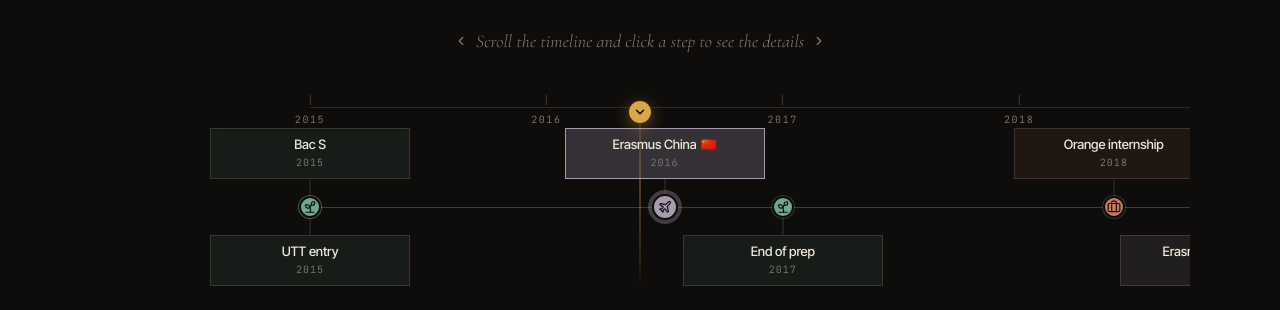
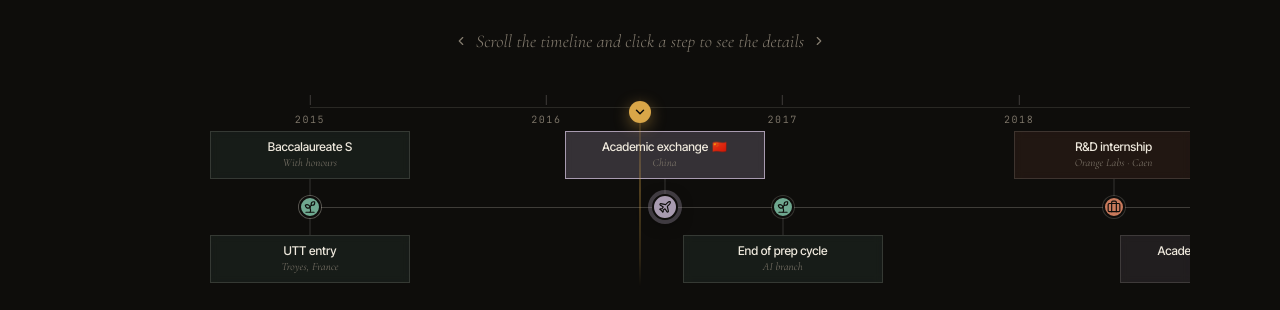
Before and after one commit to Mappiou/portfolio, a React (Vite) app: page /en in a window 1280 px wide. Shown: the part 6900-7210 px from the top of the page. Built offline with nearby package versions, Linux system fonts and the light colour scheme.

Commit message:
feat(education): contextual 2-line cards (type + location/employer) replacing year

```diff
--- a/src/components/sections/EducationSection.tsx
+++ b/src/components/sections/EducationSection.tsx
@@ -506,19 +506,18 @@ export function EducationSection() {
 
 function CardBody({ entry, lang }: { entry: Education; lang: Language }) {
   const label = entry.shortTitle?.[lang] ?? entry.title[lang];
-  const year = Math.floor(entry.year);
+  const subtitle = entry.shortSubtitle?.[lang];
   return (
     <>
       <p
         style={{
           fontFamily: tokens.fontBody,
           fontWeight: 500,
-          fontSize: 13,
+          fontSize: 12,
           lineHeight: 1.2,
-          letterSpacing: "-0.01em",
+          letterSpacing: "-0.005em",
           color: palette.textPrimary,
           margin: 0,
-          whiteSpace: "normal",
         }}
       >
         {label}
@@ -528,17 +527,20 @@ function CardBody({ entry, lang }: { entry: Education; lang: Language }) {
           </span>
         )}
       </p>
+      {subtitle && (
         <p
           style={{
-          fontFamily: tokens.fontMono,
-          fontSize: 10,
-          letterSpacing: "0.1em",
+            fontFamily: tokens.fontTitle,
+            fontStyle: "italic",
+            fontSize: 11,
+            lineHeight: 1.25,
             color: palette.textSecondary,
             marginTop: 2,
           }}
         >
-        {year}
+          {subtitle}
         </p>
+      )}
     </>
   );
 }
--- a/src/data/education.ts
+++ b/src/data/education.ts
@@ -10,7 +10,8 @@ export const education: Education[] = [
       en: "French baccalaureate (S) — with honours",
       es: "Bachillerato S — con mención",
     },
-    shortTitle: { fr: "Bac S", en: "Bac S", es: "Bac S" },
+    shortTitle: { fr: "Baccalauréat S", en: "Baccalaureate S", es: "Bachillerato S" },
+    shortSubtitle: { fr: "Mention Bien", en: "With honours", es: "Con mención" },
     school: { fr: "Lycée", en: "High school", es: "Instituto" },
     location: { fr: "France", en: "France", es: "Francia" },
     period: { fr: "2015 · mention Bien", en: "2015 · with honours", es: "2015 · con mención" },
@@ -35,6 +36,7 @@ export const education: Education[] = [
       es: "Ingreso en la UTT",
     },
     shortTitle: { fr: "Entrée UTT", en: "UTT entry", es: "Ingreso UTT" },
+    shortSubtitle: { fr: "Troyes, France", en: "Troyes, France", es: "Troyes, Francia" },
     school: {
       fr: "UTT — Université de Technologie de Troyes",
       en: "UTT — Troyes University of Technology",
@@ -66,7 +68,8 @@ export const education: Education[] = [
       en: "R&D internship — Orange Labs",
       es: "Prácticas I+D — Orange Labs",
     },
-    shortTitle: { fr: "Stage Orange", en: "Orange internship", es: "Prácticas Orange" },
+    shortTitle: { fr: "Stage R&D", en: "R&D internship", es: "Prácticas I+D" },
+    shortSubtitle: { fr: "Orange Labs · Caen", en: "Orange Labs · Caen", es: "Orange Labs · Caen" },
     school: { fr: "Orange Labs", en: "Orange Labs", es: "Orange Labs" },
     location: { fr: "Caen, France", en: "Caen, France", es: "Caen, Francia" },
     period: {
@@ -94,7 +97,12 @@ export const education: Education[] = [
       en: "Academic exchange — Canada",
       es: "Intercambio universitario — Canadá",
     },
-    shortTitle: { fr: "Erasmus Canada", en: "Erasmus Canada", es: "Erasmus Canadá" },
+    shortTitle: {
+      fr: "Échange universitaire",
+      en: "Academic exchange",
+      es: "Intercambio universitario",
+    },
+    shortSubtitle: { fr: "Canada", en: "Canada", es: "Canadá" },
     school: {
       fr: "Université canadienne · échange UTT",
       en: "Canadian university · UTT exchange",
@@ -127,7 +135,12 @@ export const education: Education[] = [
       en: "AI Research internship — Aubay",
       es: "Prácticas Investigación IA — Aubay",
     },
-    shortTitle: { fr: "Stage Aubay", en: "Aubay internship", es: "Prácticas Aubay" },
+    shortTitle: {
+      fr: "Stage Recherche IA",
+      en: "AI Research internship",
+      es: "Prácticas Investigación IA",
+    },
+    shortSubtitle: { fr: "Aubay · Paris", en: "Aubay · Paris", es: "Aubay · París" },
     school: { fr: "Aubay", en: "Aubay", es: "Aubay" },
     location: { fr: "Paris, France", en: "Paris, France", es: "París, Francia" },
     period: {
@@ -155,7 +168,12 @@ export const education: Education[] = [
       en: "End of integrated prep cycle",
       es: "Fin del ciclo preparatorio",
     },
-    shortTitle: { fr: "Fin prépa", en: "End of prep", es: "Fin preparación" },
+    shortTitle: {
+      fr: "Fin prépa intégrée",
+      en: "End of prep cycle",
+      es: "Fin del ciclo preparatorio",
+    },
+    shortSubtitle: { fr: "Branche IA", en: "AI branch", es: "Rama IA" },
     school: {
       fr: "UTT — Université de Technologie de Troyes",
       en: "UTT — Troyes University of Technology",
@@ -187,7 +205,12 @@ export const education: Education[] = [
       en: "Academic exchange — China",
       es: "Intercambio universitario — China",
     },
-    shortTitle: { fr: "Erasmus Chine", en: "Erasmus China", es: "Erasmus China" },
+    shortTitle: {
+      fr: "Échange universitaire",
+      en: "Academic exchange",
+      es: "Intercambio universitario",
+    },
+    shortSubtitle: { fr: "Chine", en: "China", es: "China" },
     school: {
       fr: "Université chinoise · échange UTT",
       en: "Chinese university · UTT exchange",
@@ -220,7 +243,12 @@ export const education: Education[] = [
       en: "Engineering Degree — Computer Science & IS",
       es: "Título de Ingeniero — Informática & SI",
     },
-    shortTitle: { fr: "Diplôme ingénieur", en: "Engineering degree", es: "Título ingeniero" },
+    shortTitle: { fr: "Diplôme ingénieur", en: "Engineering degree", es: "Título de ingeniero" },
+    shortSubtitle: {
+      fr: "UTT · Informatique & IA",
+      en: "UTT · Computer Science & AI",
+      es: "UTT · Informática e IA",
+    },
     school: {
       fr: "UTT — Université de Technologie de Troyes",
       en: "UTT — Troyes University of Technology",
@@ -248,7 +276,16 @@ export const education: Education[] = [
       en: "Data / Blockchain internship — Capgemini",
       es: "Prácticas Data / Blockchain — Capgemini",
     },
-    shortTitle: { fr: "Stage Capgemini", en: "Capgemini internship", es: "Prácticas Capgemini" },
+    shortTitle: {
+      fr: "Stage Data/Blockchain",
+      en: "Data/Blockchain internship",
+      es: "Prácticas Data/Blockchain",
+    },
+    shortSubtitle: {
+      fr: "Capgemini · Toulouse",
+      en: "Capgemini · Toulouse",
+      es: "Capgemini · Toulouse",
+    },
     school: { fr: "Capgemini", en: "Capgemini", es: "Capgemini" },
     location: { fr: "Toulouse, France", en: "Toulouse, France", es: "Toulouse, Francia" },
     period: {
@@ -276,7 +313,12 @@ export const education: Education[] = [
       en: "Master's degree in Cybersecurity",
       es: "Máster en Ciberseguridad",
     },
-    shortTitle: { fr: "Master cyber", en: "Master cyber", es: "Máster ciber" },
+    shortTitle: {
+      fr: "Master Cybersécurité",
+      en: "Master in Cybersecurity",
+      es: "Máster en Ciberseguridad",
+    },
+    shortSubtitle: { fr: "UTT · Troyes", en: "UTT · Troyes", es: "UTT · Troyes" },
     school: {
       fr: "UTT — Université de Technologie de Troyes",
       en: "UTT — Troyes University of Technology",
@@ -308,7 +350,8 @@ export const education: Education[] = [
       en: "Data Scientist — Lincoln (Orange chatbot)",
       es: "Data Scientist — Lincoln (chatbot Orange)",
     },
-    shortTitle: { fr: "Lincoln", en: "Lincoln", es: "Lincoln" },
+    shortTitle: { fr: "Data Scientist", en: "Data Scientist", es: "Data Scientist" },
+    shortSubtitle: { fr: "Lincoln · Paris", en: "Lincoln · Paris", es: "Lincoln · París" },
     school: { fr: "Lincoln", en: "Lincoln", es: "Lincoln" },
     location: { fr: "Paris, France", en: "Paris, France", es: "París, Francia" },
     period: {
@@ -343,7 +386,12 @@ export const education: Education[] = [
       en: "Year-long trip — Americas & Asia",
       es: "Viaje de un año — Américas y Asia",
     },
-    shortTitle: { fr: "Voyage", en: "Trip", es: "Viaje" },
+    shortTitle: { fr: "Voyage sabbatique", en: "Sabbatical trip", es: "Viaje sabático" },
+    shortSubtitle: {
+      fr: "Amérique latine + Asie",
+      en: "Latin America + Asia",
+      es: "América Latina + Asia",
+    },
     school: { fr: "Sabbatique", en: "Sabbatical", es: "Sabático" },
     location: { fr: "Tour du monde", en: "Round the world", es: "Vuelta al mundo" },
     period: {
@@ -376,7 +424,12 @@ export const education: Education[] = [
       en: "AI Engineer — Hexamind (Generative AI)",
       es: "AI Engineer — Hexamind (Generative AI)",
     },
-    shortTitle: { fr: "Hexamind", en: "Hexamind", es: "Hexamind" },
+    shortTitle: { fr: "AI Engineer", en: "AI Engineer", es: "AI Engineer" },
+    shortSubtitle: {
+      fr: "Hexamind · Barcelone",
+      en: "Hexamind · Barcelona",
+      es: "Hexamind · Barcelona",
+    },
     school: { fr: "Hexamind", en: "Hexamind", es: "Hexamind" },
     location: {
       fr: "Paris puis Barcelone",
--- a/src/data/types.ts
+++ b/src/data/types.ts
@@ -23,6 +23,8 @@ export type Education = {
   title: Translated;
   /** Short label used on the compact timeline card (e.g. "Bac S", "Erasmus Chine") */
   shortTitle?: Translated;
+  /** Optional second line on the compact timeline card (location/employer/branch) */
+  shortSubtitle?: Translated;
   school: Translated;
   location: Translated;
   period: Translated;
```
Lines whose indentation alone changed are shown as unchanged.
